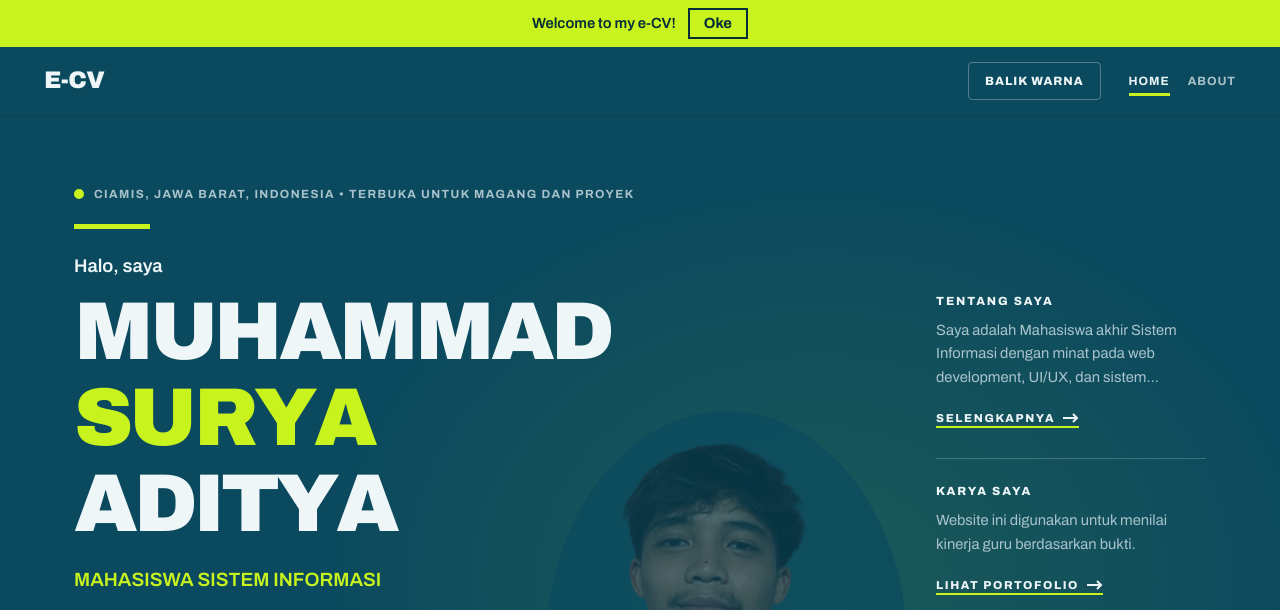
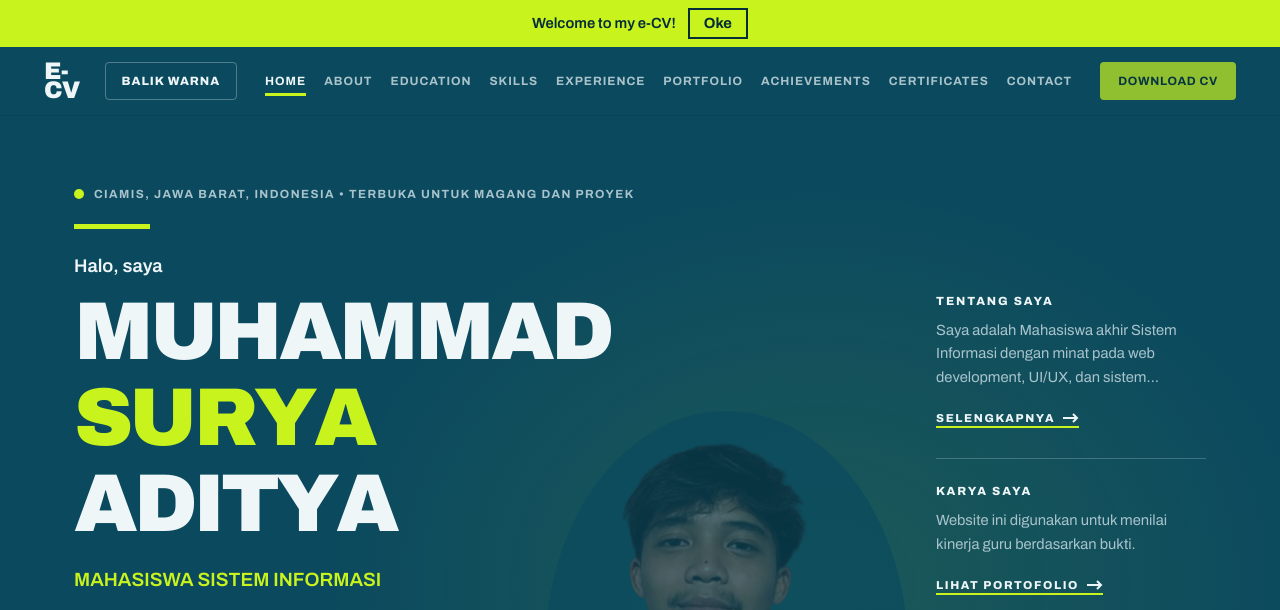
Before and after one commit to muhammadsuryaaditya09-byte/ecvsuryaaditya, a plain HTML site: page index.html in a window 1280 px wide. Shown: the top 610 px of the page. Drawn offline with Linux system fonts and the light colour scheme.

Commit message:
update website

```diff
--- a/index.html
+++ b/index.html
@@ -34,30 +34,63 @@
         <button type="button" id="noteX">Oke</button>
     </div>
 
+    <!-- HEADER -->
     <header>
+
         <div class="wrap bar">
+
             <a class="logo" href="#home">e-CV</a>
 
-        <!-- Tombol Balik Warna (Desktop) -->
-        <button type="button" id="mode" class="modebtn" aria-pressed="false">
+            <button
+                type="button"
+                id="mode"
+                class="modebtn"
+                aria-pressed="false"
+            >
                 Balik warna
             </button>
 
-        <!-- TOMBOL HAMBURGER (Hanya Muncul di Mobile, Posisi Kanan) -->
-        <button id="menu" type="button" aria-label="Buka menu" aria-expanded="false" aria-controls="nav">
+            <button
+                id="menu"
+                type="button"
+                aria-label="Buka menu"
+                aria-expanded="false"
+                aria-controls="nav"
+            >
                 &#9776;
             </button>
 
-        <!-- MENU NAVIGASI -->
             <nav id="nav" aria-label="Navigasi utama">
                 <ul>
                     <li><a href="#home" lang="en">Home</a></li>
                     <li><a href="#about" lang="en">About</a></li>
-                <!-- ... menu lainnya ... -->
+                    <li><a href="#education" lang="en">Education</a></li>
+                    <li><a href="#skills" lang="en">Skills</a></li>
+                    <li><a href="#experience" lang="en">Experience</a></li>
+                    <li><a href="#portfolio" lang="en">Portfolio</a></li>
+                    <li><a href="#achievements" lang="en">Achievements</a></li>
+                    <li><a href="#certificates" lang="en">Certificates</a></li>
+                    <li><a href="#contact" lang="en">Contact</a></li>
+
+                    <li>
+                        <a
+                            href="images/cvsurya.pdf"
+                            download="cvsurya.pdf"
+                            class="pdf-download"
+                            title="Download CV dalam format PDF"
+                        >
+                            Download CV
+                        </a>
+                    </li>
                 </ul>
             </nav>
+
         </div>
+
         <div id="prog"></div>
+
+
+
     </header>
 
     <!-- MAIN CONTENT -->
```
Lines whose indentation alone changed are shown as unchanged.
